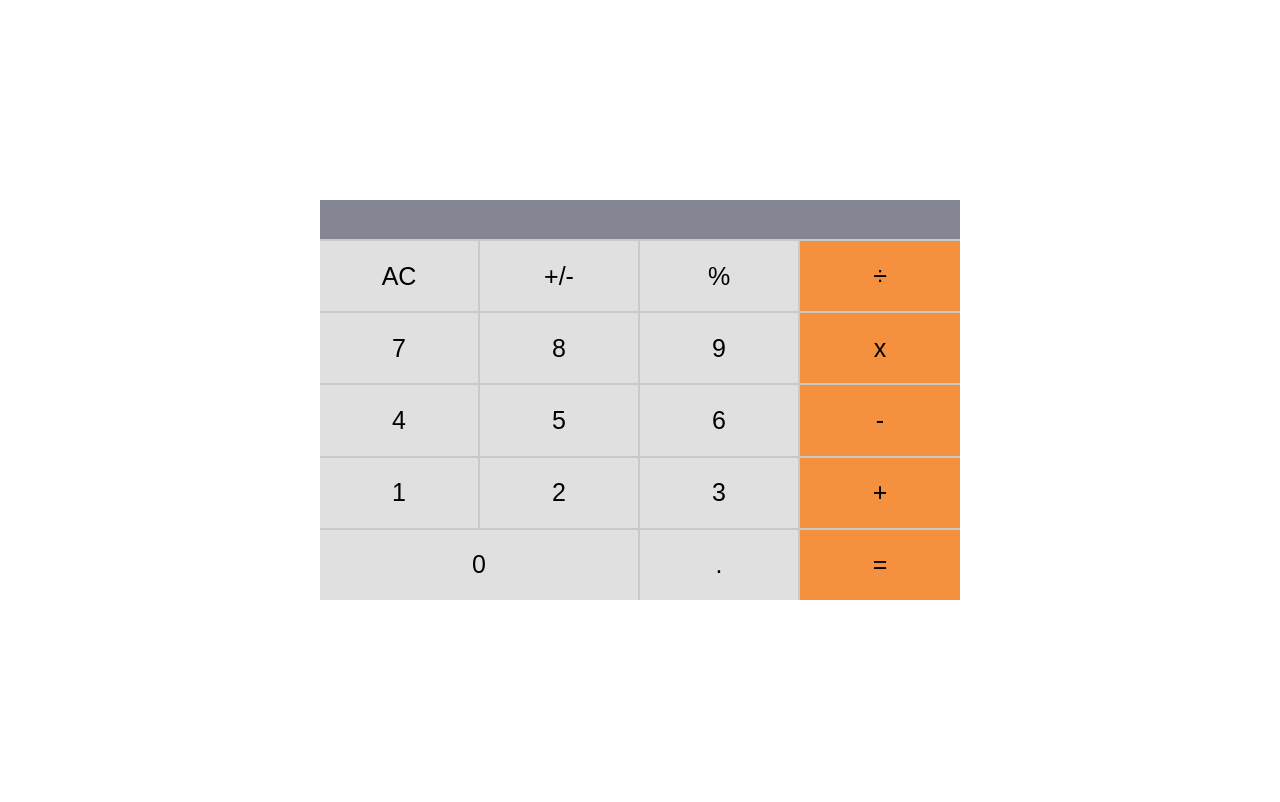
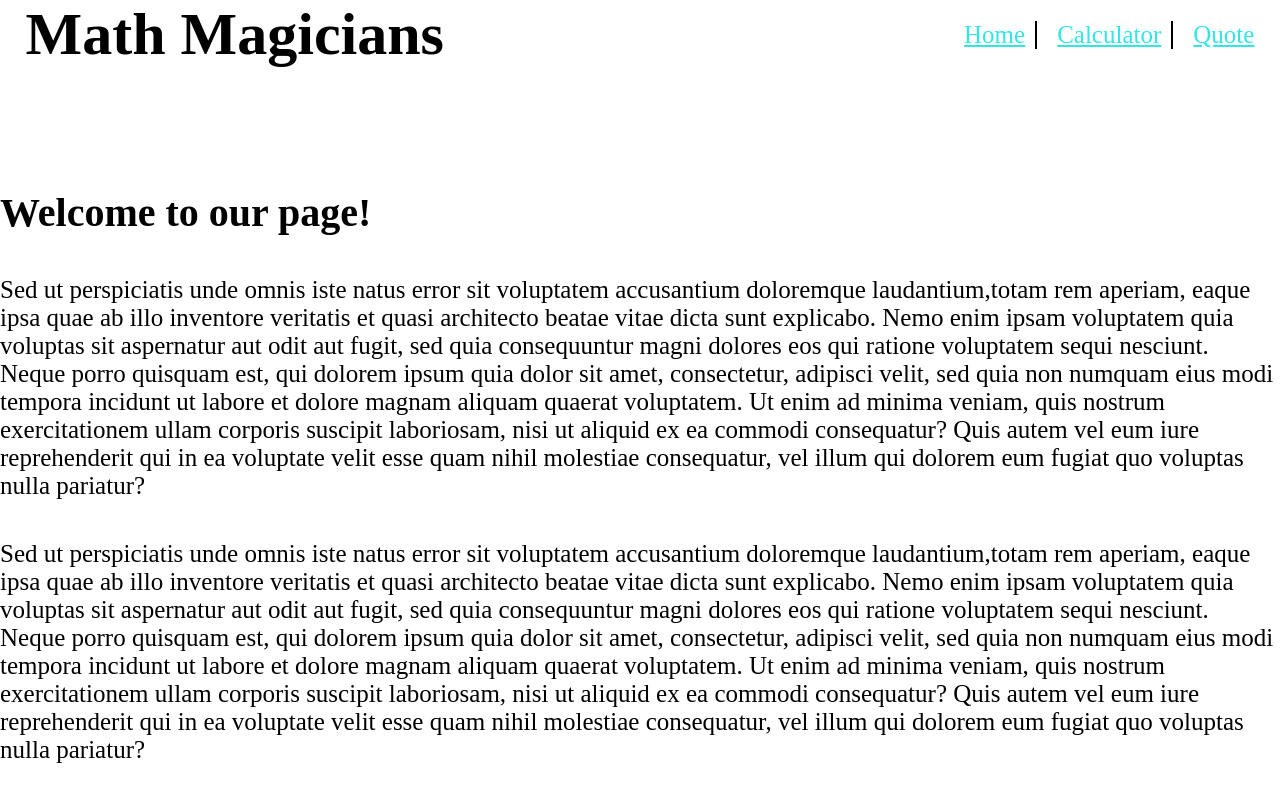
Before and after one commit to mohamed20163858/math_magicians, a React (Create React App) app: page / in a window 1280 px wide. Built offline with nearby package versions, Linux system fonts and the light colour scheme.

Commit message:
Build full calculator website

```diff
--- a/package.json
+++ b/package.json
@@ -14,6 +14,7 @@
     "prop-types": "^15.8.1",
     "react": "^18.2.0",
     "react-dom": "^18.2.0",
+    "react-router-dom": "^6.4.1",
     "react-scripts": "^5.0.1",
     "save-dev": "^0.0.1-security",
     "web-vitals": "^2.1.4"
--- a/src/App.js
+++ b/src/App.js
@@ -1,8 +1,19 @@
+import { BrowserRouter as Router, Routes, Route } from 'react-router-dom';
 import Calculator from './components/Calculator';
+import Quote from './components/Quote';
+import Home from './components/Home';
+import Navbar from './components/Navbar';
 
 function App() {
   return (
-    <Calculator />
+    <Router>
+      <Navbar />
+      <Routes>
+        <Route path="/Quote" element={<Quote />} />
+        <Route path="/Calculator" element={<Calculator />} />
+        <Route path="/" element={<Home />} />
+      </Routes>
+    </Router>
   );
 }
 
--- a/src/components/Calculator.css
+++ b/src/components/Calculator.css
@@ -30,11 +30,10 @@
   background-color: white;
 }
 
-#root {
+#body {
   display: flex;
-  justify-content: center;
-  align-items: center;
-  height: 100vh;
+  justify-content: space-around;
+  height: 70vh;
 }
 
 .calculator {
@@ -44,7 +43,7 @@
   height: 50vh;
 }
 
-p {
+.calculator p {
   grid-column: 1 / 5;
   color: white;
   background-color: #858694;
--- a/src/components/Calculator.js
+++ b/src/components/Calculator.js
@@ -61,9 +61,12 @@ const Calculator = () => {
     }
   }
   return (
-    <div className="calculator">
-      <Paragraph operation={s.operation} next={s.next} total={s.total} />
-      {buttons}
+    <div id="body">
+      <h3>Let&apos;s do some math!</h3>
+      <div className="calculator">
+        <Paragraph operation={s.operation} next={s.next} total={s.total} />
+        {buttons}
+      </div>
     </div>
   );
 };
--- /dev/null
+++ b/src/components/Home.css
@@ -0,0 +1,8 @@
+.Home p {
+  margin: 5vh 0;
+}
+
+.Home h2 {
+  font-size: 40px;
+  font-weight: bold;
+}
--- /dev/null
+++ b/src/components/Home.js
@@ -0,0 +1,40 @@
+import './Home.css';
+
+const Home = () => (
+  <div className="Home">
+    <h2>Welcome to our page!</h2>
+    <p>
+      Sed ut perspiciatis unde omnis iste natus error sit voluptatem accusantium
+      doloremque laudantium,totam rem aperiam, eaque ipsa quae ab illo inventore
+      veritatis et quasi architecto beatae vitae dicta sunt explicabo. Nemo enim
+      ipsam voluptatem quia voluptas sit aspernatur aut odit aut fugit, sed quia
+      consequuntur magni dolores eos qui ratione voluptatem sequi nesciunt.
+      Neque porro quisquam est, qui dolorem ipsum quia dolor sit amet, consectetur,
+      adipisci velit, sed quia non numquam eius modi tempora incidunt ut labore et
+      dolore magnam aliquam quaerat voluptatem. Ut enim ad minima veniam,
+      quis nostrum exercitationem ullam corporis suscipit laboriosam,
+      nisi ut aliquid ex ea commodi consequatur?
+      Quis autem vel eum iure reprehenderit qui in ea voluptate velit esse
+      quam nihil molestiae consequatur, vel illum qui dolorem eum fugiat quo
+      voluptas nulla pariatur?
+      {' '}
+    </p>
+    <p>
+      Sed ut perspiciatis unde omnis iste natus error sit voluptatem accusantium
+      doloremque laudantium,totam rem aperiam, eaque ipsa quae ab illo inventore
+      veritatis et quasi architecto beatae vitae dicta sunt explicabo. Nemo enim
+      ipsam voluptatem quia voluptas sit aspernatur aut odit aut fugit, sed quia
+      consequuntur magni dolores eos qui ratione voluptatem sequi nesciunt.
+      Neque porro quisquam est, qui dolorem ipsum quia dolor sit amet, consectetur,
+      adipisci velit, sed quia non numquam eius modi tempora incidunt ut labore et
+      dolore magnam aliquam quaerat voluptatem. Ut enim ad minima veniam,
+      quis nostrum exercitationem ullam corporis suscipit laboriosam,
+      nisi ut aliquid ex ea commodi consequatur?
+      Quis autem vel eum iure reprehenderit qui in ea voluptate velit esse
+      quam nihil molestiae consequatur, vel illum qui dolorem eum fugiat quo
+      voluptas nulla pariatur?
+      {' '}
+    </p>
+  </div>
+);
+export default Home;
--- /dev/null
+++ b/src/components/Navbar.css
@@ -0,0 +1,37 @@
+.outer {
+  display: flex;
+  justify-content: space-between;
+  align-items: center;
+  margin: 0 2vw;
+  margin-bottom: 15vh;
+}
+
+.outer ul {
+  list-style: none;
+  display: flex;
+  gap: 20px;
+  padding: 0;
+}
+
+.outer ul li a {
+  color: rgb(51, 230, 230);
+}
+
+.outer .inner-1 a {
+  text-decoration: none;
+}
+
+.outer .inner-2 li:not(:last-of-type) {
+  border-right: black 2px solid;
+  padding-right: 10px;
+}
+
+.outer a h1 {
+  font-size: 60px;
+  font-weight: bold;
+  color: black;
+}
+
+.visited {
+  color: red !important;
+}
--- /dev/null
+++ b/src/components/Navbar.js
@@ -0,0 +1,29 @@
+import { Link } from 'react-router-dom';
+import './Navbar.css';
+
+const visitPageAction = (e) => {
+  const links = document.querySelectorAll('.outer .inner-2 ul li a');
+  for (let i = 0; i < links.length; i += 1) {
+    if (links[i] === e.target) {
+      e.target.classList.add('visited');
+    } else {
+      links[i].classList.remove('visited');
+    }
+  }
+};
+
+const Navbar = () => (
+  <div className="outer">
+    <div className="inner-1">
+      <Link to="/"><h1>Math Magicians</h1></Link>
+    </div>
+    <div className="inner-2">
+      <ul>
+        <li><Link to="/" onClick={visitPageAction}>Home</Link></li>
+        <li><Link to="/Calculator" onClick={visitPageAction}>Calculator</Link></li>
+        <li><Link to="/Quote" onClick={visitPageAction}>Quote</Link></li>
+      </ul>
+    </div>
+  </div>
+);
+export default Navbar;
--- /dev/null
+++ b/src/components/Quote.js
@@ -0,0 +1,9 @@
+const Quote = () => (
+  <p>
+    {' '}
+    Mathematics is not about numbers, equations, computations, or algorithms:
+    it is about understanding. - William Paul Thurston
+  </p>
+);
+
+export default Quote;
```
Also changed, not shown: 1 other file (tests, documents, lock files or other folders).
